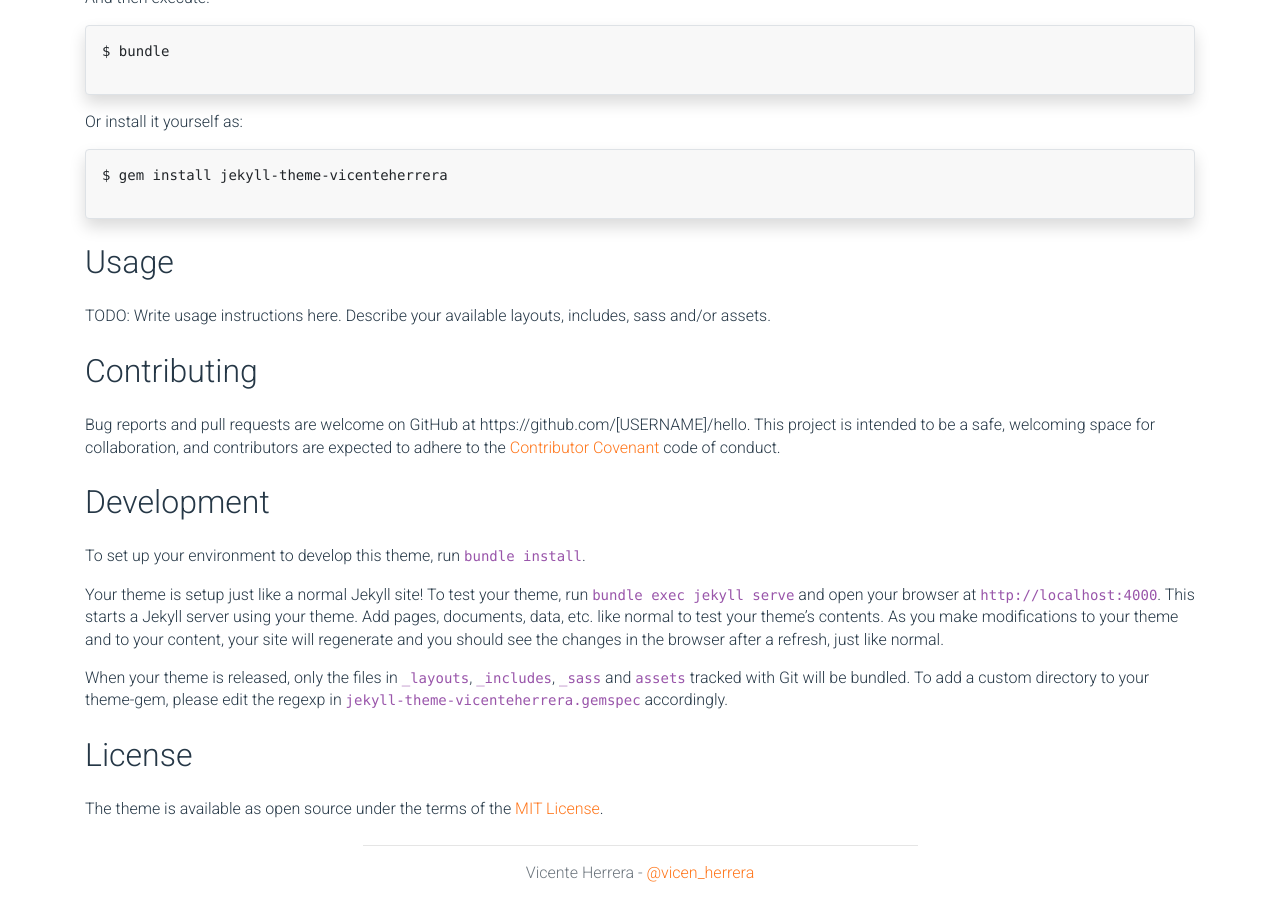
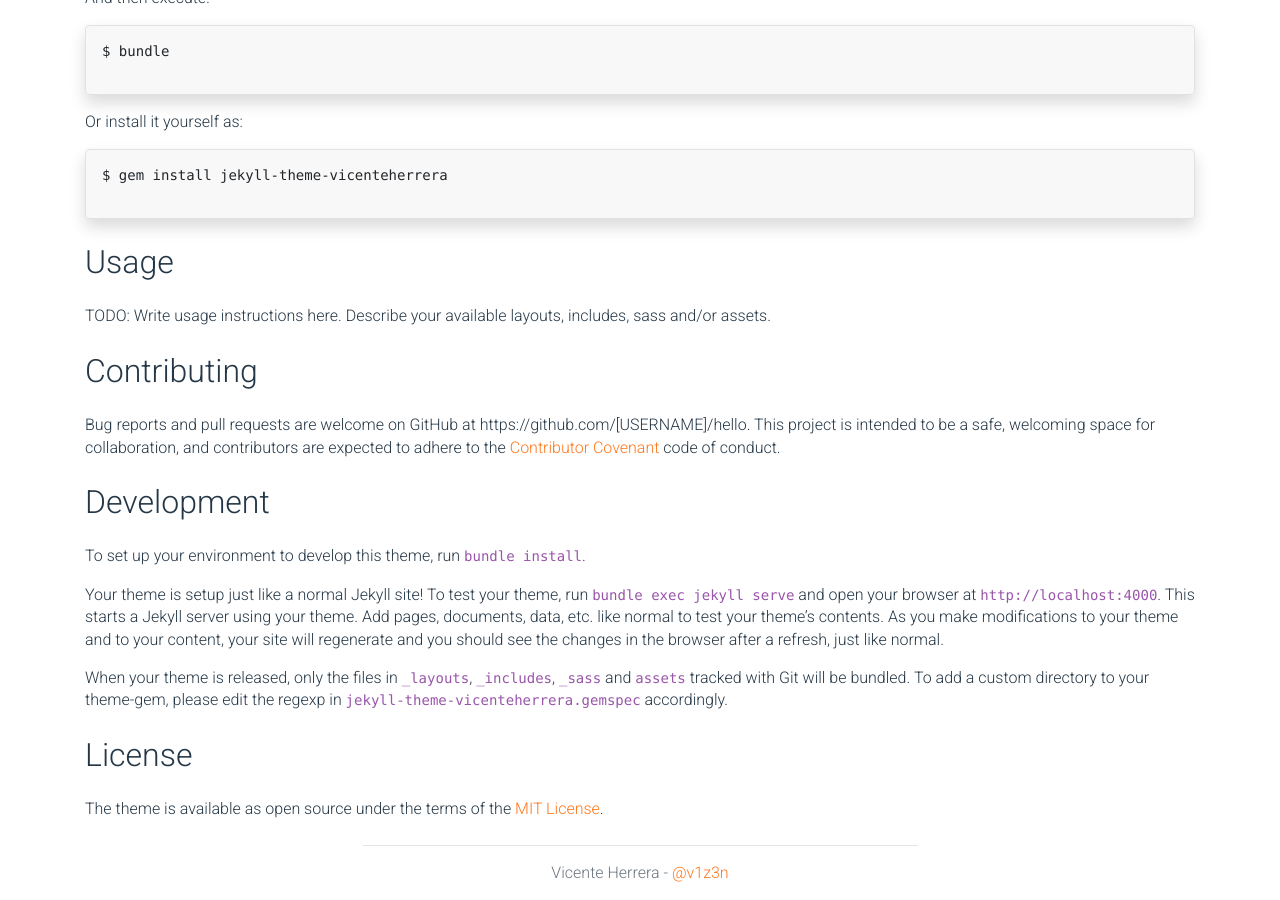
Before and after one commit to vicenteherrera/jekyll-theme-vicenteherrera, a Jekyll site: the page built from README.md, in a window 1280 px wide and 900 px high, scrolled down 744 px. Built offline with Jekyll 4.4.1, drawn with Linux system fonts in a browser that asks for light colours; our own code applies the rules of GitHub Pages for plain Markdown files.

Commit message:
feat: replaced twitter handle

```diff
--- a/_includes/footer.html
+++ b/_includes/footer.html
@@ -1,4 +1,4 @@
 <footer class="container text-center text-muted">
   <hr class="w-50"/>
-  <p>Vicente Herrera - <a href="https://twitter.com/vicen_herrera">@vicen_herrera</a></p>
+  <p>Vicente Herrera - <a href="https://twitter.com/v1z3n">@v1z3n</a></p>
 </footer>
```
Also changed, not shown: assets/icons/bootstrap-icons.svg (added).
